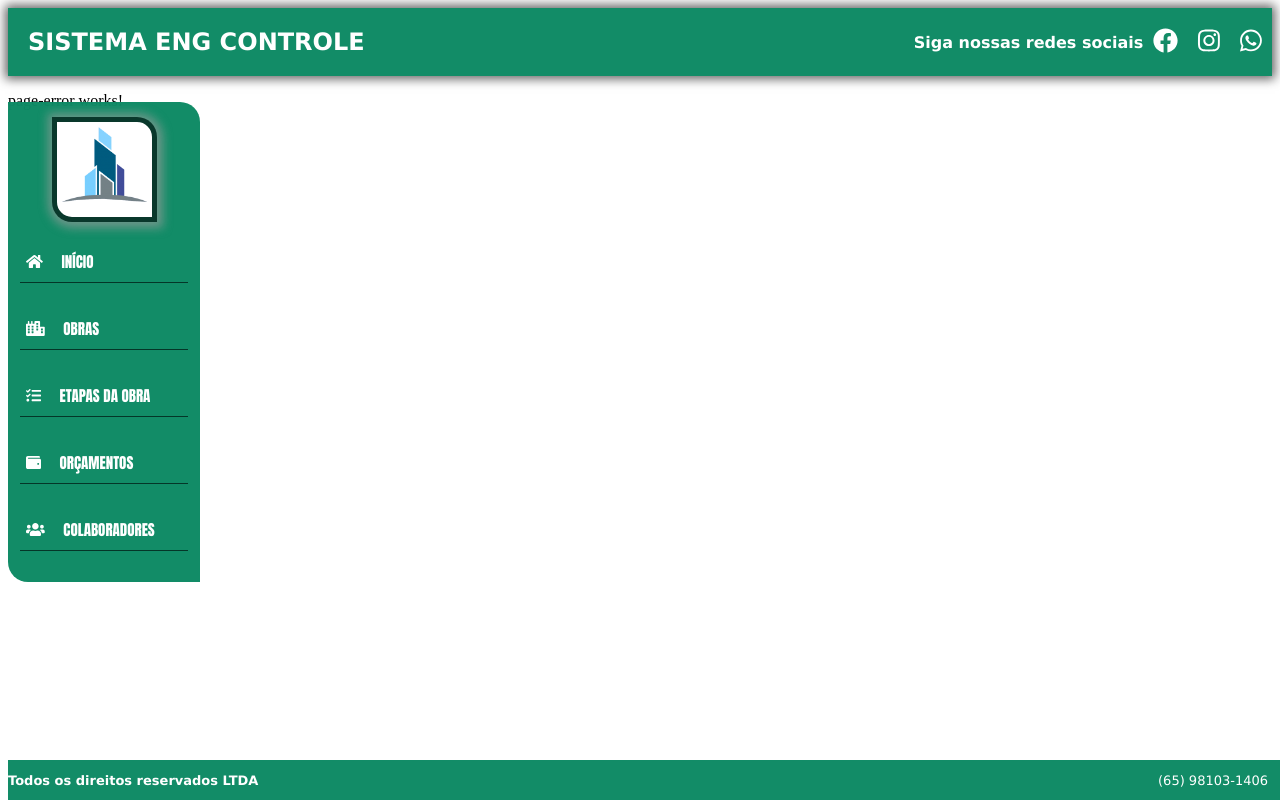
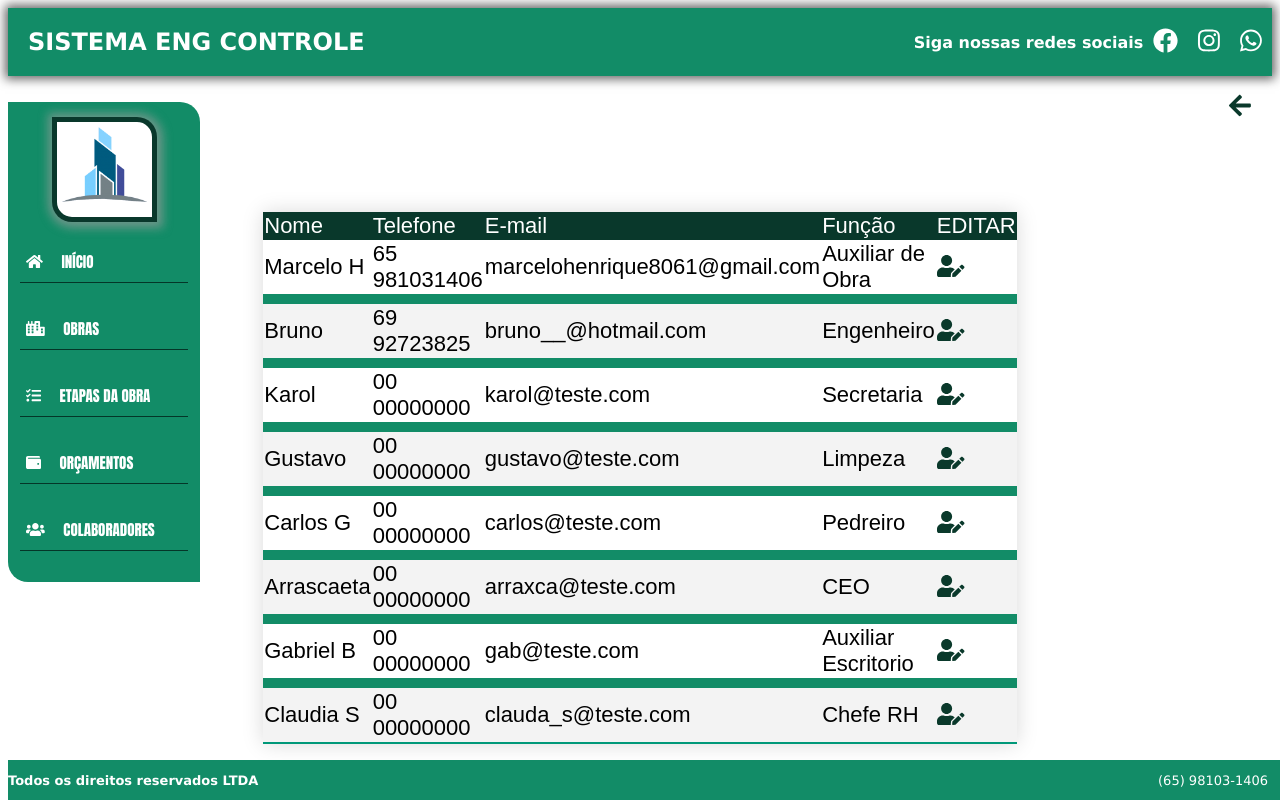
Before and after one commit to marcelohenrique95/sistema-eng, an Angular app: page /colaboradores in a window 1280 px wide. Built offline with nearby package versions, Linux system fonts and the light colour scheme.

Commit message:
criando componente de lista colaboradores

```diff
--- a/src/app/app-routing.module.ts
+++ b/src/app/app-routing.module.ts
@@ -1,3 +1,4 @@
+import { ColaboradorComponent } from './screen/colaborador/colaborador.component';
 import { PageErrorComponent } from './component/page-error/page-error.component';
 import { ObrasComponent } from './screen/obra/obras.component';
 import { HomeComponent } from './screen/home/home.component';
@@ -19,6 +20,10 @@ const routes: Routes = [
     component: ObrasComponent
   },
   {
+    path: 'colaboradores',
+    component: ColaboradorComponent
+  },
+  {
     path: '**',
     component: PageErrorComponent
   }
--- a/src/app/app.module.ts
+++ b/src/app/app.module.ts
@@ -1,3 +1,4 @@
+import { ColaboradorModule } from './screen/colaborador/colaborador.module';
 import { ObrasModule } from './screen/obra/obras.module';
 import { RouterModule } from '@angular/router';
 import { NavbarModule } from './component/navbar/navbar.module';
@@ -25,7 +26,8 @@ import { FormsModule } from '@angular/forms';
     HeaderModule,
     NavbarModule,
     FooterModule,
-    ObrasModule
+    ObrasModule,
+    ColaboradorModule
   ],
   providers: [],
   bootstrap: [AppComponent]
--- /dev/null
+++ b/src/app/screen/colaborador/colaborador.component.html
@@ -0,0 +1,23 @@
+<app-return></app-return>
+<div class="colaborate">
+  <table class="colaborate__table">
+    <thead>
+    <tr>
+      <td>Nome</td>
+      <td>Telefone</td>
+      <td>E-mail</td>
+      <td>Função</td>
+      <td>EDITAR</td>
+    </tr>
+  </thead>
+  <tbody>
+    <tr *ngFor="let colab of listFunc">
+      <td>{{colab.nome}}</td>
+      <td>{{colab.tel}}</td>
+      <td>{{colab.email}}</td>
+      <td>{{colab.funcao}}</td>
+      <td><a><i class="fas fa-user-edit"></i></a></td>
+    </tr>
+  </tbody>
+  </table>
+</div>
--- /dev/null
+++ b/src/app/screen/colaborador/colaborador.component.scss
@@ -0,0 +1,37 @@
+.colaborate {
+  display: flex;
+  justify-content: center;
+  width: 55%;
+  margin: 0 auto;
+  margin-top: 50px;
+  &__table {
+    border-collapse: collapse;
+    width: 100%;
+    margin: 25px 0;
+    font-size: 22px;
+    font-family: sans-serif;
+    box-shadow: 0 0 20px rgba(0, 0, 0, 0.15);
+    thead tr {
+      background-color: #053527fa;
+      color: #ffffff;
+      text-align: left;
+    }
+    tbody tr {
+      border-bottom: 10px solid #0e8a64fa;
+    }
+    tbody tr:nth-of-type(even) {
+      background-color: #f3f3f3;
+    }
+    tbody tr:last-of-type {
+      border-bottom: 2px solid #009879;
+    }
+    tbody tr.active-row {
+      font-weight: bold;
+      color: #009879;
+    }
+    a {
+      color: #053527fa;
+      cursor: pointer;
+    }
+  }
+}
--- /dev/null
+++ b/src/app/screen/colaborador/colaborador.component.ts
@@ -0,0 +1,26 @@
+import { Component, OnInit } from '@angular/core';
+
+@Component({
+  selector: 'app-colaborador',
+  templateUrl: './colaborador.component.html',
+  styleUrls: ['./colaborador.component.scss']
+})
+export class ColaboradorComponent implements OnInit {
+
+  public listFunc = [
+    {nome: "Marcelo H", tel: "65 981031406", email:"marcelohenrique8061@gmail.com", funcao:"Auxiliar de Obra"},
+    {nome: "Bruno", tel: "69 92723825", email:"bruno__@hotmail.com", funcao:"Engenheiro"},
+    {nome: "Karol", tel: "00 00000000", email:"karol@teste.com", funcao:"Secretaria"},
+    {nome: "Gustavo", tel: "00 00000000", email:"gustavo@teste.com", funcao:"Limpeza"},
+    {nome: "Carlos G", tel: "00 00000000", email:"carlos@teste.com", funcao:"Pedreiro"},
+    {nome: "Arrascaeta", tel: "00 00000000", email:"arraxca@teste.com", funcao:"CEO"},
+    {nome: "Gabriel B", tel: "00 00000000", email:"gab@teste.com", funcao:"Auxiliar Escritorio"},
+    {nome: "Claudia S", tel: "00 00000000", email:"clauda_s@teste.com", funcao:"Chefe RH"},
+  ]
+
+  constructor() { }
+
+  ngOnInit() {
+  }
+
+}
```
Also changed, not shown: src/app/screen/colaborador/colaborador.module.ts (added, +14 -0 lines), 1 other file (tests, documents, lock files or other folders).
